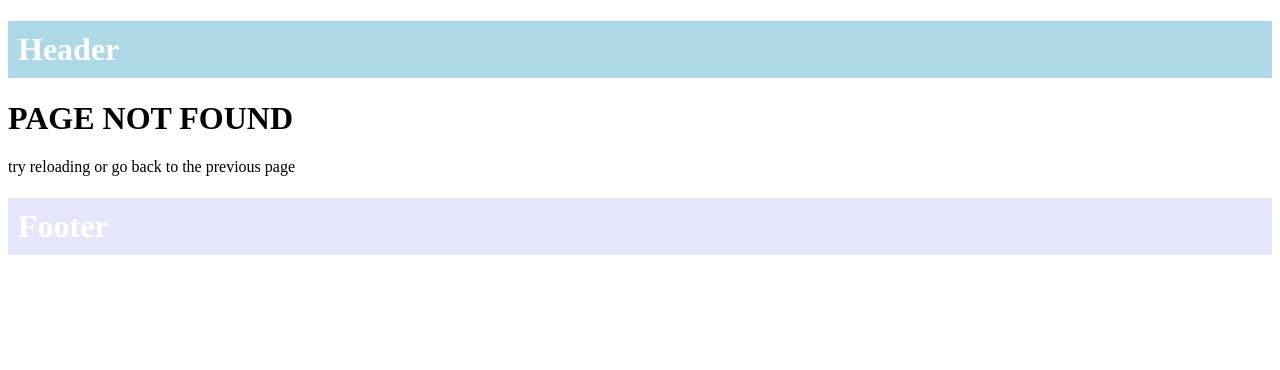
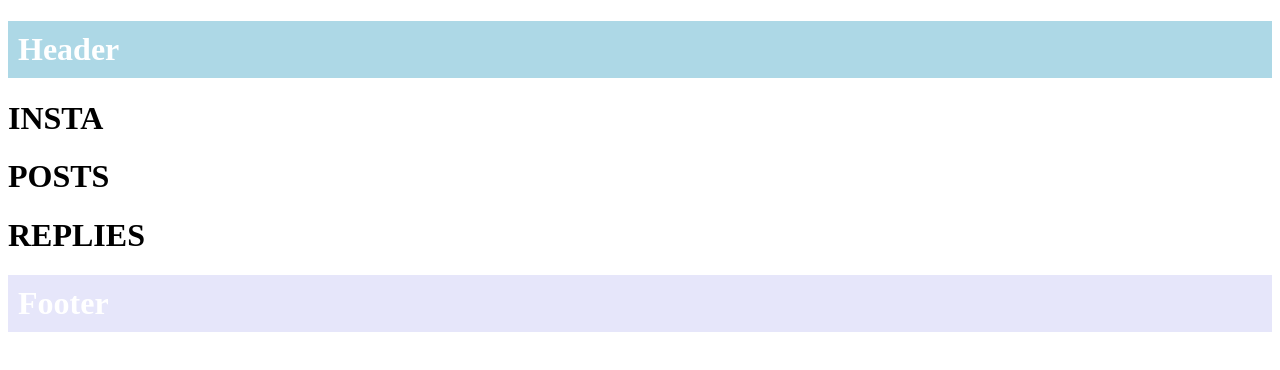
Before and after one commit to MadhanRaghul/learning-nextjs, a Next.js app: page /insta in a window 1280 px wide. Before the commit this address had no page. Shown: the top 370 px of the page. Built offline with nearby package versions, Linux system fonts and the light colour scheme.

Commit message:
rendering

```diff
--- /dev/null
+++ b/src/app/insta/page.tsx
@@ -0,0 +1,18 @@
+import {Posts} from "@/components/posts"
+import {Replies} from "@/components/replies"
+import { Suspense } from "react"
+
+export default function Insta(){
+    return(
+        <>
+            <h1>INSTA</h1>
+            <Suspense fallback ={<p>Loading posts...</p>}>
+                <Posts />
+            </Suspense>
+            <Suspense fallback ={<p>Loading replies...</p>}>
+                <Replies />
+            </Suspense>
+
+        </>
+    )
+}
--- /dev/null
+++ b/src/app/utils/server-utils.ts
@@ -0,0 +1,6 @@
+/* import "server-only" */
+
+export const serverSideFuntion = () => {
+    console.log('yes')
+    return 'server results'
+}
--- /dev/null
+++ b/src/components/posts.tsx
@@ -0,0 +1,4 @@
+export const Posts = async () => {
+    await new Promise((resolve) => setTimeout(resolve, 2000))
+    return <h1>POSTS</h1>
+}
--- /dev/null
+++ b/src/components/replies.tsx
@@ -0,0 +1,4 @@
+export async function Replies(){
+    await new Promise((resolve) => setTimeout(resolve, 3000))
+    return <h1>REPLIES</h1>
+}
```
Also changed, not shown: package.json (+5 -4 lines), src/app/client-route/page.tsx (added, +14 -0 lines), src/app/server-route/page.tsx (added, +12 -0 lines), 1 other file (tests, documents, lock files or other folders).
